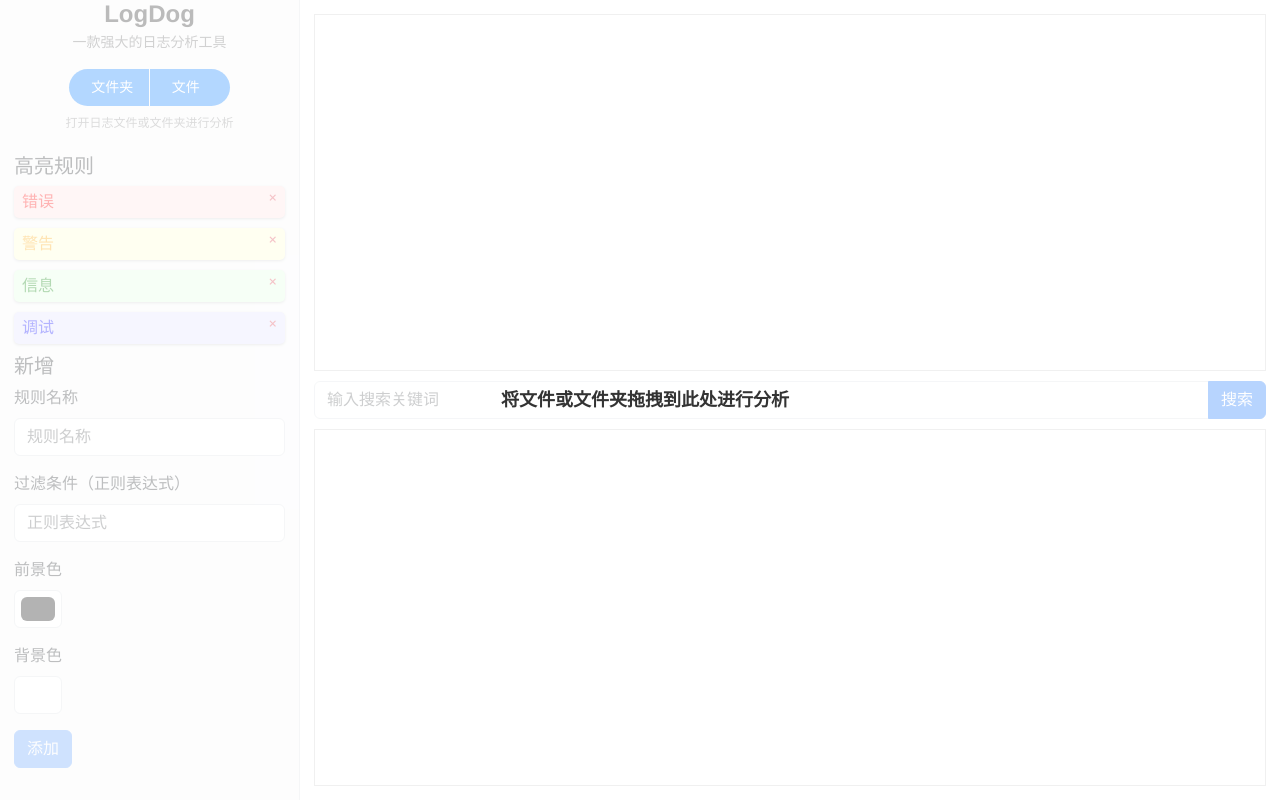
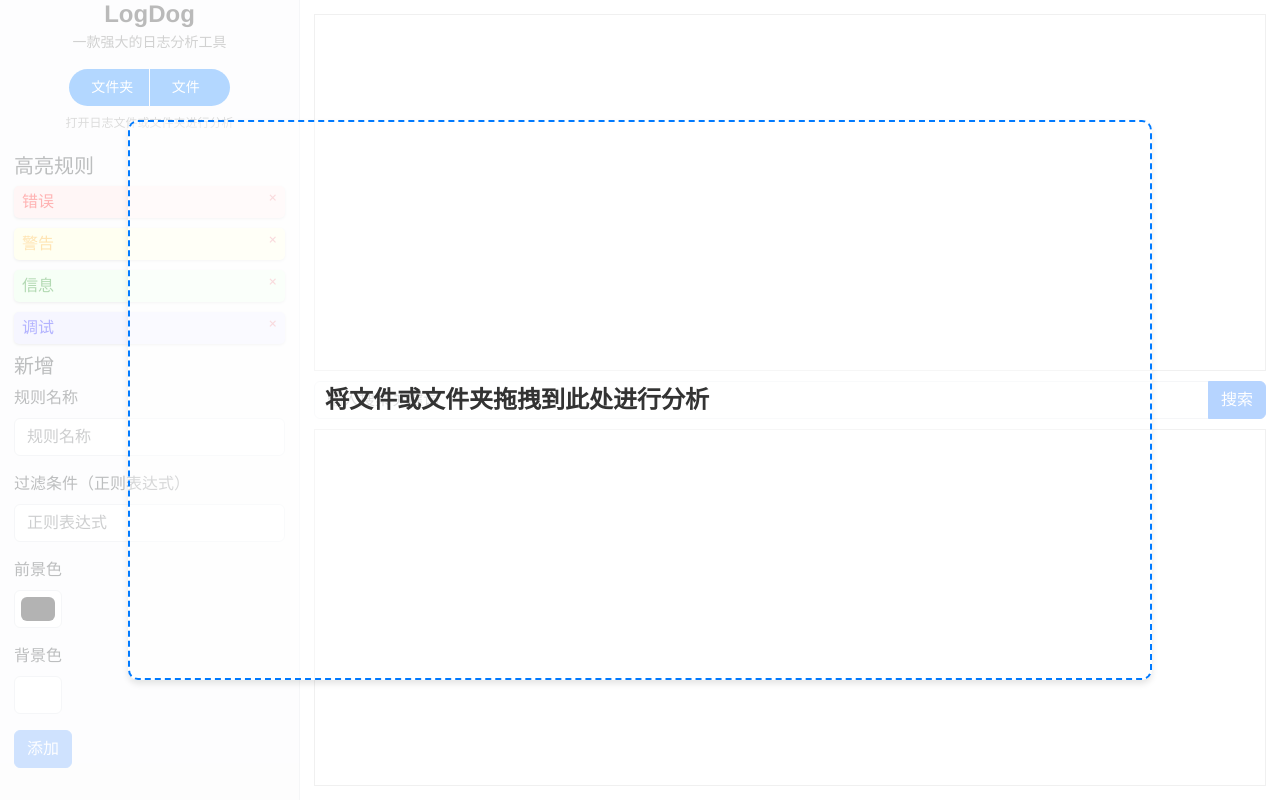
Before and after one commit to logdog-tech/logdog, a Vue app: page / in a window 1280 px wide. Built offline with nearby package versions, Linux system fonts and the light colour scheme.

Commit message:
style: Add drag and drop indicators

```diff
--- a/src/DataProvider.vue
+++ b/src/DataProvider.vue
@@ -1,4 +1,4 @@
-!-- DataProvider.vue -->
+<!-- DataProvider.vue -->
 <template>
   <div class="file-input-container" @dragenter="handleDragEnter" @dragover="handleDragOver" @dragleave="handleDragLeave" @drop="handleDrop">
     <div class="logo">
@@ -221,8 +221,7 @@ onUnmounted(() => {
 })
 </script>
 
-<style
-  scoped>
+<style scoped>
   .file-input-container {
     margin: auto;
     width: 100%;
@@ -339,18 +338,29 @@ onUnmounted(() => {
   }
 
   .drag-message, .empty-message {
-    padding: 20px 40px;
-    border-radius: 8px;
-    font-size: 18px;
+    padding: 240px 180px;
+    width: 80%;
+    height: 70%;
+    border-radius: 10px;
+    font-size: 24px;
     font-weight: bold;
     color: #333;
     display: flex;
     align-items: center;
+    background-color: rgba(255, 255, 255, 0.4);
+    box-shadow: 0 4px 6px rgba(0, 0, 0, 0.1);
+    border: 2px dashed #007aff;
+    transition: border-color 0.3s, box-shadow 0.3s;
+  }
+
+  .drag-message:hover, .empty-message:hover {
+    border-color: #005ad5;
+    box-shadow: 0 6px 8px rgba(0, 0, 0, 0.15);
   }
 
   .drag-message i, .empty-message i {
-    margin-right: 10px;
-    font-size: 24px;
+    margin-right: 15px;
+    font-size: 32px;
     color: #007aff;
   }
 </style>
```
